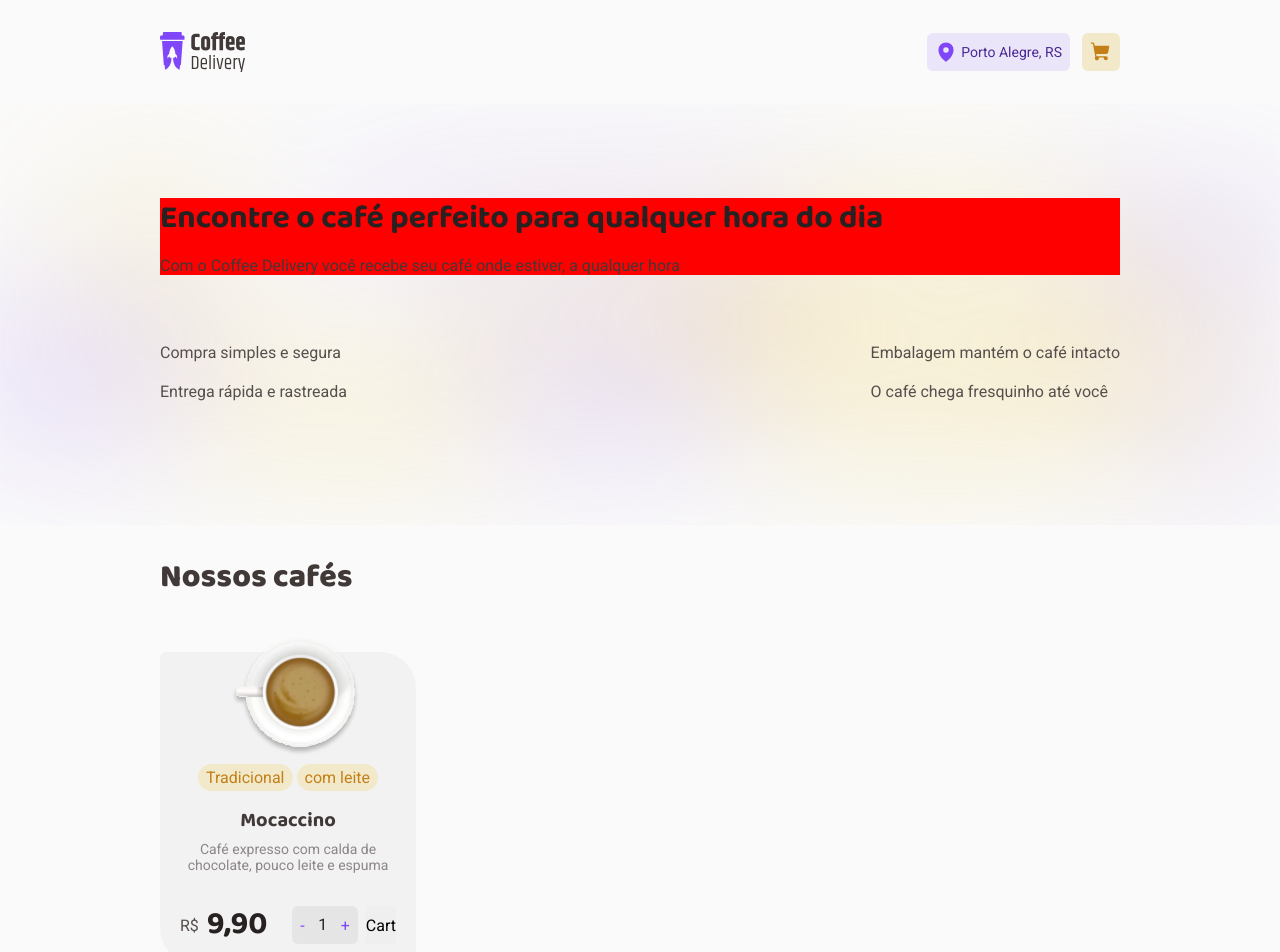
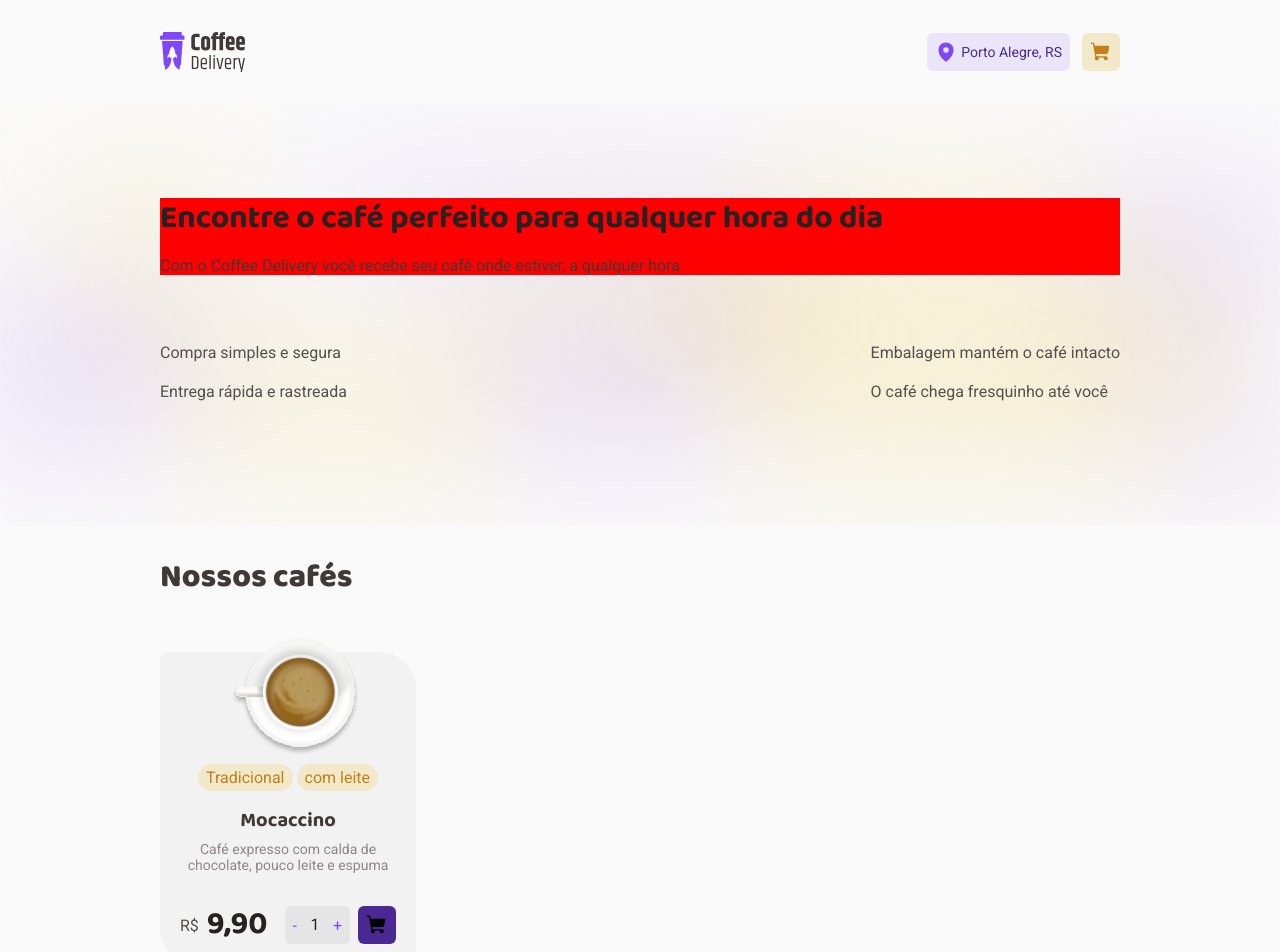
Before and after one commit to MartinGBB/coffee-delivery, a React (Vite) app: page / in a window 1280 px wide. Shown: the top 952 px of the page. Built offline with nearby package versions, Linux system fonts and the light colour scheme.

Commit message:
feat: adiciona e estiliza botao de compra

```diff
--- a/src/pages/Home/components/Products/index.tsx
+++ b/src/pages/Home/components/Products/index.tsx
@@ -1,3 +1,4 @@
+import { ShoppingCart } from 'phosphor-react'
 import coffee from '../../../../assets/coffesImages/Coffee-13.svg'
 import {
   ButtonsAddToCart,
@@ -32,7 +33,9 @@ export function Products() {
             <span>1</span>
             <button>+</button>
           </ButtonsAddToCart>
-          <CartButton>Cart</CartButton>
+          <CartButton>
+            <ShoppingCart size={22} weight="fill" />
+          </CartButton>
         </div>
       </BuyContainer>
     </CardContainer>
--- a/src/pages/Home/components/Products/styles.ts
+++ b/src/pages/Home/components/Products/styles.ts
@@ -96,4 +96,9 @@ export const ButtonsAddToCart = styled.div`
 
 export const CartButton = styled.button`
   border: none;
+  display: flex;
+  align-items: center;
+  padding: 0.5rem;
+  border-radius: 6px;
+  background: ${({ theme }) => theme['purple-dark']};
 `
```
